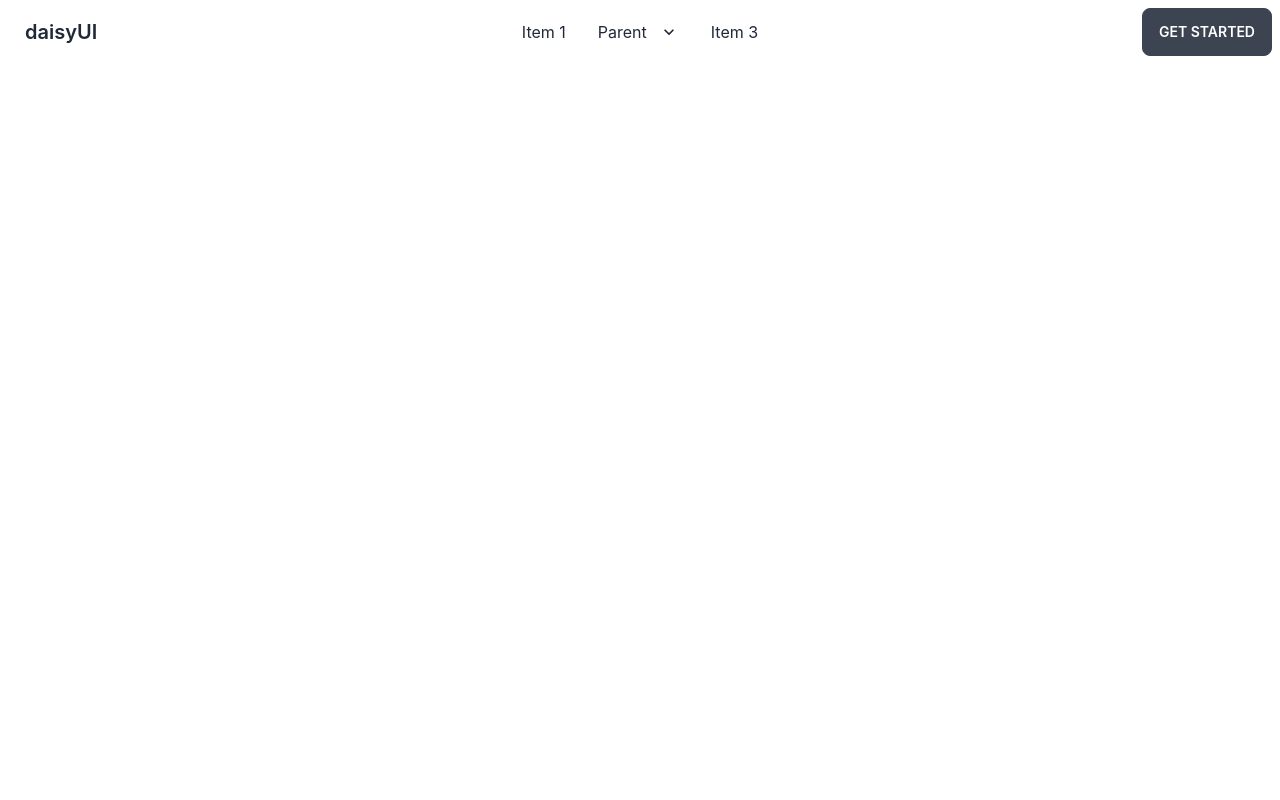
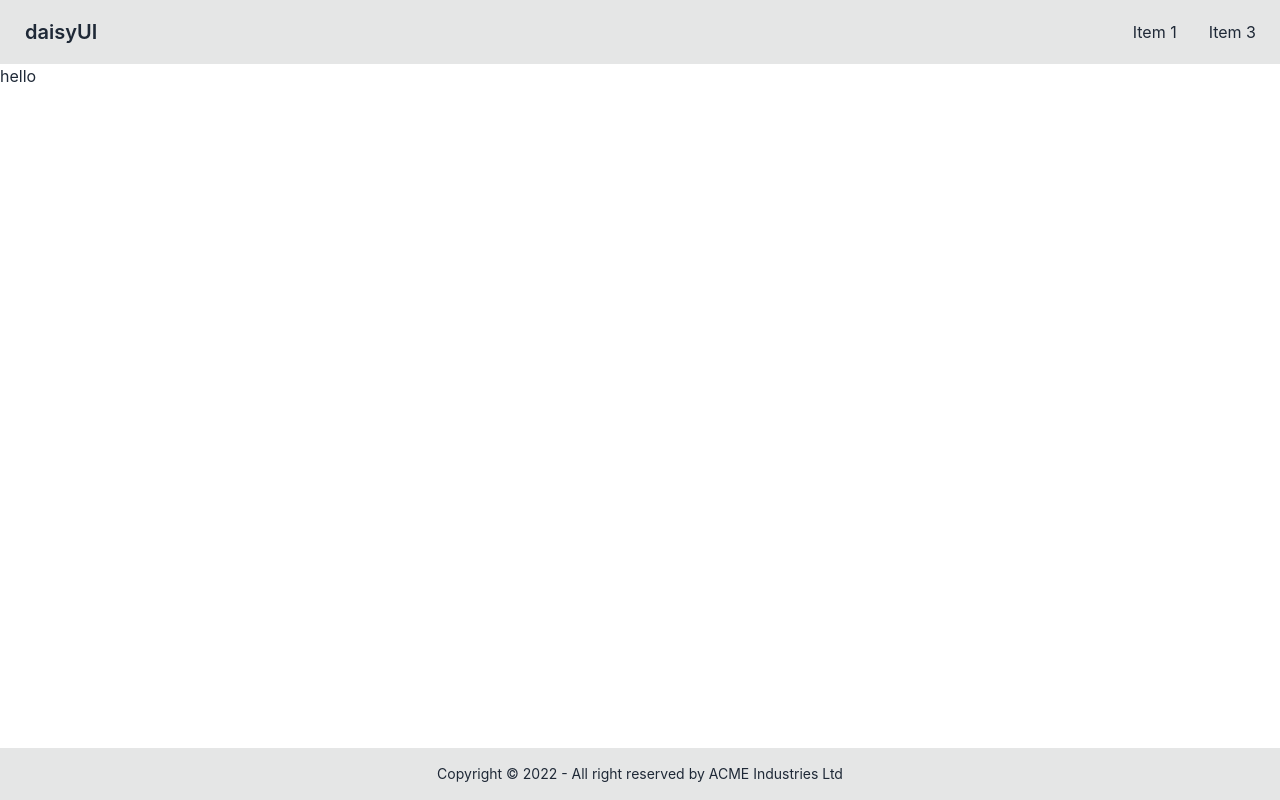
Before and after one commit to muhammad-jiku/jikmunn-todo-list-client, a React (Create React App) app: page / in a window 1280 px wide. Built offline with nearby package versions, Linux system fonts and the light colour scheme; the HTML template or start-up script is replaced by a standard one.

Commit message:
header and fotter added

```diff
--- a/src/App.css
+++ b/src/App.css
@@ -1,38 +1,6 @@
 .App {
-  text-align: center;
-}
-
-.App-logo {
-  height: 40vmin;
-  pointer-events: none;
-}
-
-@media (prefers-reduced-motion: no-preference) {
-  .App-logo {
-    animation: App-logo-spin infinite 20s linear;
-  }
-}
-
-.App-header {
-  background-color: #282c34;
-  min-height: 100vh;
   display: flex;
   flex-direction: column;
-  align-items: center;
-  justify-content: center;
-  font-size: calc(10px + 2vmin);
-  color: white;
+  min-height: 100vh;
+  overflow-x: hidden;
 }
-
-.App-link {
-  color: #61dafb;
-}
-
-@keyframes App-logo-spin {
-  from {
-    transform: rotate(0deg);
-  }
-  to {
-    transform: rotate(360deg);
-  }
-}
--- a/src/App.js
+++ b/src/App.js
@@ -1,100 +1,14 @@
 import React from 'react';
 import './App.css';
+import Footer from './components/Shared/Footer/Footer';
+import Header from './components/Shared/Header/Header';
 
 function App() {
   return (
-    <div>
-      <div class="navbar bg-base-100">
-        <div class="navbar-start">
-          <div class="dropdown">
-            <label tabindex="0" class="btn btn-ghost lg:hidden">
-              <svg
-                xmlns="http://www.w3.org/2000/svg"
-                class="h-5 w-5"
-                fill="none"
-                viewBox="0 0 24 24"
-                stroke="currentColor"
-              >
-                <path
-                  stroke-linecap="round"
-                  stroke-linejoin="round"
-                  stroke-width="2"
-                  d="M4 6h16M4 12h8m-8 6h16"
-                />
-              </svg>
-            </label>
-            <ul
-              tabindex="0"
-              class="menu menu-compact dropdown-content mt-3 p-2 shadow bg-base-100 rounded-box w-52"
-            >
-              <li>
-                <a>Item 1</a>
-              </li>
-              <li tabindex="0">
-                <a class="justify-between">
-                  Parent
-                  <svg
-                    class="fill-current"
-                    xmlns="http://www.w3.org/2000/svg"
-                    width="24"
-                    height="24"
-                    viewBox="0 0 24 24"
-                  >
-                    <path d="M8.59,16.58L13.17,12L8.59,7.41L10,6L16,12L10,18L8.59,16.58Z" />
-                  </svg>
-                </a>
-                <ul class="p-2">
-                  <li>
-                    <a>Submenu 1</a>
-                  </li>
-                  <li>
-                    <a>Submenu 2</a>
-                  </li>
-                </ul>
-              </li>
-              <li>
-                <a>Item 3</a>
-              </li>
-            </ul>
-          </div>
-          <a class="btn btn-ghost normal-case text-xl">daisyUI</a>
-        </div>
-        <div class="navbar-center hidden lg:flex">
-          <ul class="menu menu-horizontal p-0">
-            <li>
-              <a>Item 1</a>
-            </li>
-            <li tabindex="0">
-              <a>
-                Parent
-                <svg
-                  class="fill-current"
-                  xmlns="http://www.w3.org/2000/svg"
-                  width="20"
-                  height="20"
-                  viewBox="0 0 24 24"
-                >
-                  <path d="M7.41,8.58L12,13.17L16.59,8.58L18,10L12,16L6,10L7.41,8.58Z" />
-                </svg>
-              </a>
-              <ul class="p-2">
-                <li>
-                  <a>Submenu 1</a>
-                </li>
-                <li>
-                  <a>Submenu 2</a>
-                </li>
-              </ul>
-            </li>
-            <li>
-              <a>Item 3</a>
-            </li>
-          </ul>
-        </div>
-        <div class="navbar-end">
-          <a class="btn">Get started</a>
-        </div>
-      </div>
+    <div className="App">
+      <Header />
+      hello
+      <Footer />
     </div>
   );
 }
--- /dev/null
+++ b/src/components/Shared/Footer/Footer.js
@@ -0,0 +1,19 @@
+import React from 'react';
+
+const Footer = () => {
+  const date = new Date();
+  return (
+    <div className="mt-auto pt-6">
+      <footer className="footer footer-center p-4 bg-base-300 text-base-content">
+        <div>
+          <p>
+            Copyright © {date.getFullYear()} - All right reserved by ACME
+            Industries Ltd
+          </p>
+        </div>
+      </footer>
+    </div>
+  );
+};
+
+export default Footer;
--- /dev/null
+++ b/src/components/Shared/Header/Header.js
@@ -0,0 +1,52 @@
+import React from 'react';
+
+const Header = () => {
+  const menuItems = (
+    <>
+      <li>
+        <p>Item 1</p>
+      </li>
+      <li>
+        <p>Item 3</p>
+      </li>
+    </>
+  );
+  return (
+    <div className="navbar bg-base-300">
+      <div className="navbar-start">
+        <div className="dropdown">
+          <label tabIndex="0" className="btn btn-ghost lg:hidden">
+            <svg
+              xmlns="http://www.w3.org/2000/svg"
+              className="h-5 w-5"
+              fill="none"
+              viewBox="0 0 24 24"
+              stroke="currentColor"
+            >
+              <path
+                strokeLinecap="round"
+                strokeLinejoin="round"
+                strokeWidth="2"
+                d="M4 6h16M4 12h8m-8 6h16"
+              />
+            </svg>
+          </label>
+          <ul
+            tabIndex="0"
+            className="menu menu-compact dropdown-content mt-3 p-2 shadow bg-base-300 rounded-box w-52"
+          >
+            {menuItems}
+          </ul>
+        </div>
+        <a className="btn btn-ghost normal-case text-xl" href="h">
+          daisyUI
+        </a>
+      </div>
+      <div className="navbar-end hidden lg:flex">
+        <ul className="menu menu-horizontal p-0">{menuItems}</ul>
+      </div>
+    </div>
+  );
+};
+
+export default Header;
```
